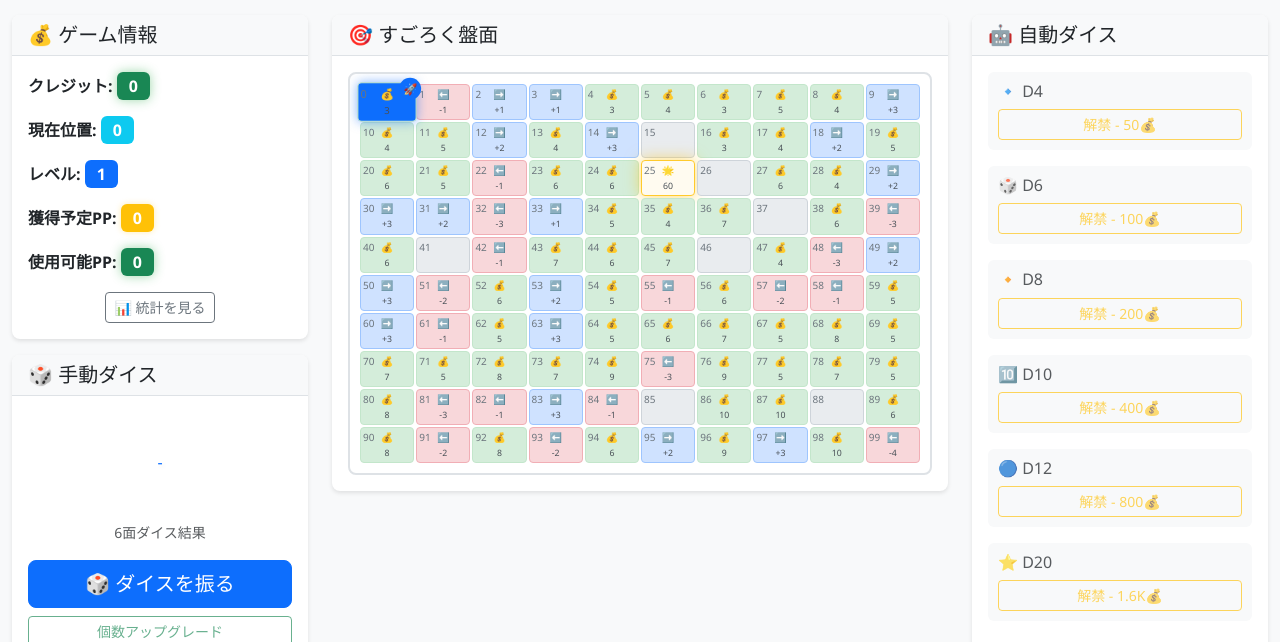
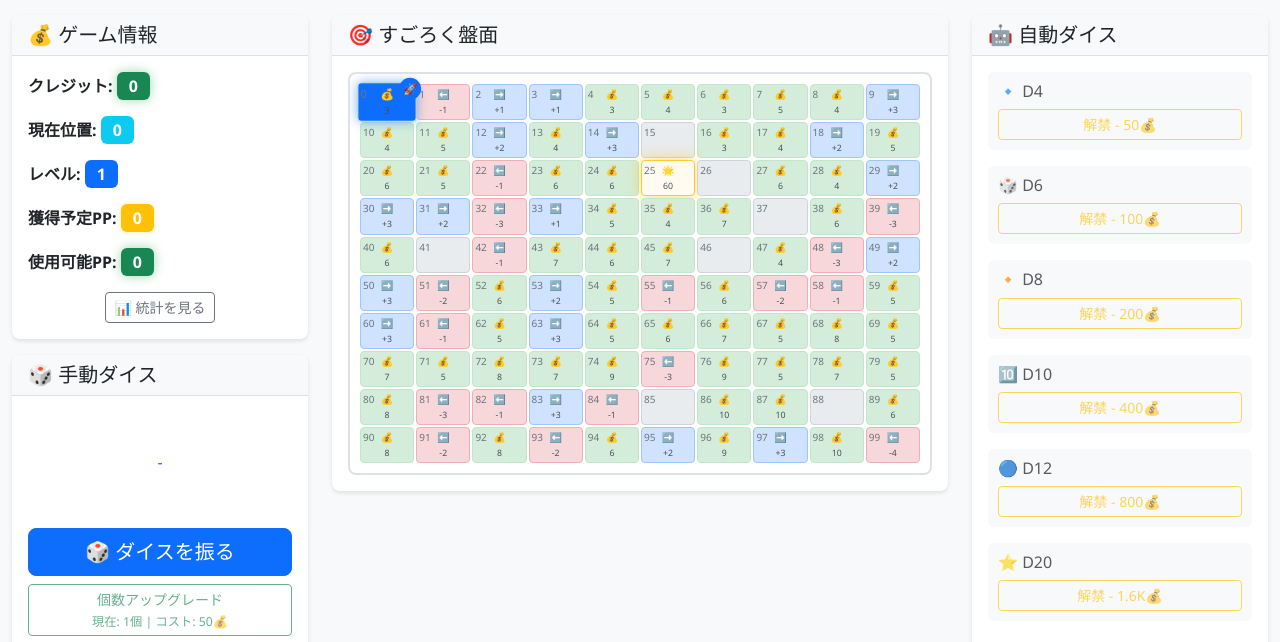
Before and after one commit to leftonbo/sugoroku-tekitou, a website with bundled scripts: page index.html in a window 1280 px wide. Shown: the part 89-731 px from the top of the page. Built offline with nearby package versions, Linux system fonts and the light colour scheme.

Commit message:
🔧 不要なテキストを削除: 6面ダイス結果の説明を削除

```diff
--- a/index.html
+++ b/index.html
@@ -72,7 +72,6 @@
                     <div class="card-body text-center">
                         <div class="mb-3">
                             <div id="manual-dice-result" class="mb-2" style="min-height: 100px; display: flex; flex-direction: column; justify-content: center; align-items: center;">-</div>
-                            <small class="text-muted">6面ダイス結果</small>
                         </div>
                         <button id="roll-manual-dice" class="btn btn-primary btn-lg w-100 mb-2">
                             🎲 ダイスを振る
```
